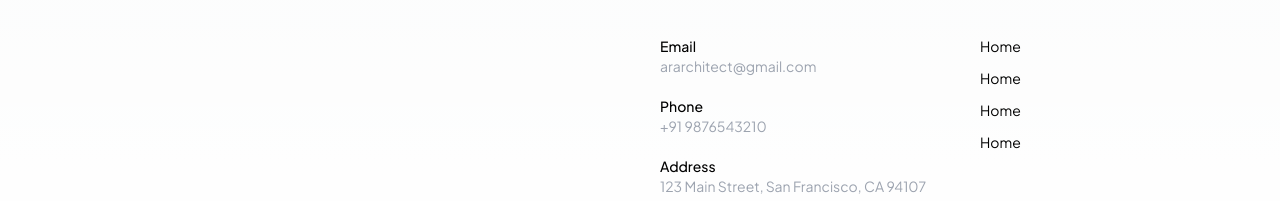
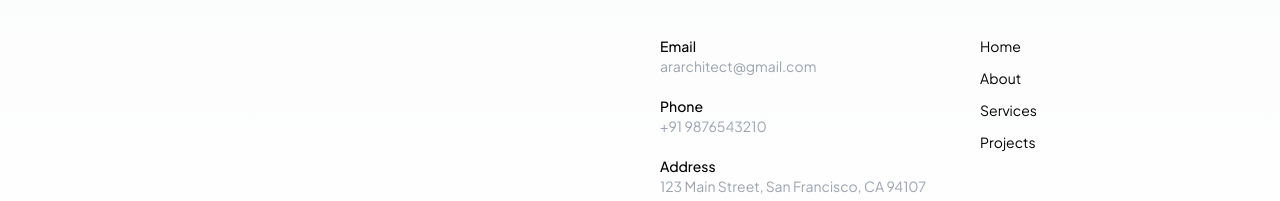
Before and after one commit to shaz1d/ar-architect-and-engineering, a Next.js app: page / in a window 1280 px wide. Shown: the part 3772-3973 px from the top of the page. Built offline with nearby package versions, Linux system fonts and the light colour scheme.

Commit message:
fix: footer and accordion items minor fixes

```diff
--- a/src/components/Footer.tsx
+++ b/src/components/Footer.tsx
@@ -44,13 +44,13 @@ const Footer = () => {
                     <Link href="/">Home</Link>
                   </li>
                   <li>
-                    <Link href="/">Home</Link>
+                    <Link href="/">About</Link>
                   </li>
                   <li>
-                    <Link href="/">Home</Link>
+                    <Link href="/">Services</Link>
                   </li>
                   <li>
-                    <Link href="/">Home</Link>
+                    <Link href="/">Projects</Link>
                   </li>
                 </ul>
               </div>
--- a/src/components/ui/AccordionItem.tsx
+++ b/src/components/ui/AccordionItem.tsx
@@ -11,10 +11,12 @@ const AccordionItem = ({ title, children }: Props) => {
   const [isOpen, setIsOpen] = useState(false);
   return (
     <div className="border-b pb-5 pt-3 border-white w-full">
-      <div className="flex gap-5 justify-between items-center">
+      <div
+        onClick={() => setIsOpen(!isOpen)}
+        className="flex gap-5 justify-between items-center cursor-pointer"
+      >
         <h3 className="text-xl font-light">{title}</h3>
         <i
-          onClick={() => setIsOpen(!isOpen)}
           className={cn(
             "bx  text-2xl shrink-0 transition duration-200 ease-out",
             isOpen ? "bx-minus" : "bx-plus"
```
